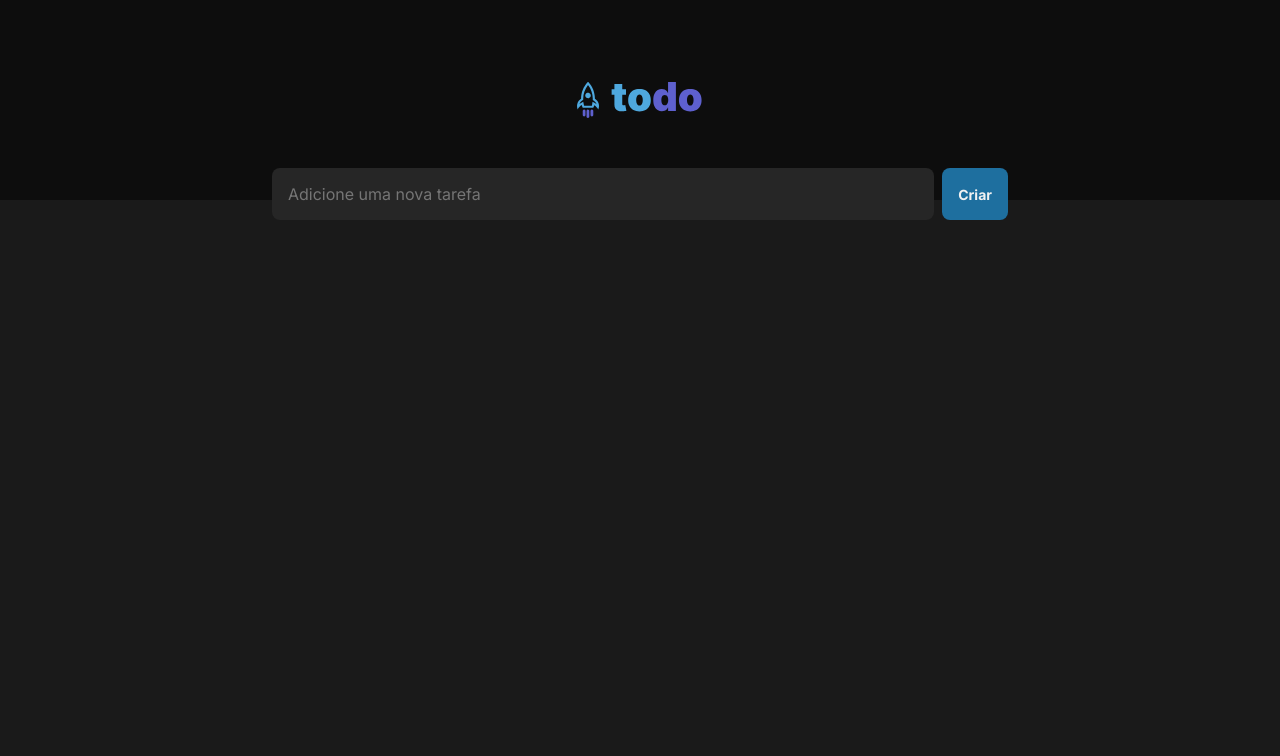
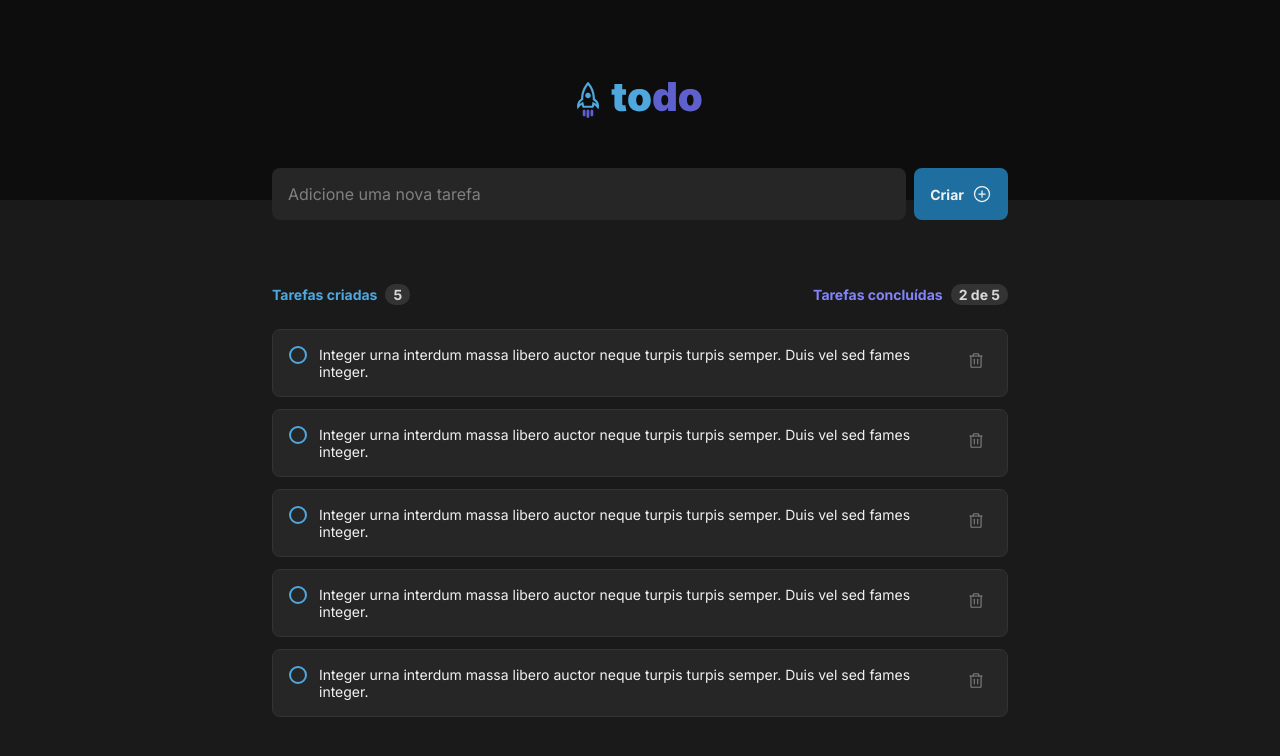
Before and after one commit to Davi-Lobo/rocketseat-reactjs-challenge-todo, a React (Vite) app: page / in a window 1280 px wide. Shown: the top 756 px of the page. Built offline with nearby package versions, Linux system fonts and the light colour scheme; the HTML template or start-up script is replaced by a standard one.

Commit message:
Creates Task component and finishes styles

```diff
--- a/package.json
+++ b/package.json
@@ -10,6 +10,7 @@
     "preview": "vite preview"
   },
   "dependencies": {
+    "phosphor-react": "^1.4.1",
     "react": "^18.2.0",
     "react-dom": "^18.2.0"
   },
--- a/src/App.module.css
+++ b/src/App.module.css
@@ -2,3 +2,43 @@
     max-width: 46rem;
     margin: -2rem auto 0;
 }
+
+.tasksContainer header {
+    display: flex;
+    justify-content: space-between;
+    margin-bottom: 1.5rem;
+    font-size: 0.875rem;
+}
+
+.createdTasks {
+    color: var(--blue-400);
+    display: flex;
+    align-items: center;
+    gap: 0.5rem;
+}
+
+.createdTasks span {
+    padding: 0.125rem 0.5rem;
+    background: var(--gray-400);
+    color: var(--gray-200);
+    border-radius: 10px;
+}
+
+.finishedTasks {
+    color: var(--purple-400);
+    display: flex;
+    align-items: center;
+    gap: 0.5rem;
+    font-size: 0.875rem;
+}
+
+.finishedTasks span {
+    padding: 0.125rem 0.5rem;
+    background: var(--gray-400);
+    color: var(--gray-200);
+    border-radius: 10px;
+}
+
+.taskList {
+    list-style: none;
+}
--- a/src/App.tsx
+++ b/src/App.tsx
@@ -1,8 +1,11 @@
-import { Header } from "./components/Header"
+import { Header } from "./components/Header";
+import { CreateTask } from "./components/CreateTask";
+import { Task } from "./components/Task";
 
 import './global.css';
+
 import styles from './App.module.css';
-import { CreateTask } from "./components/CreateTask";
+
 
 export default function App() {
   return (
@@ -11,6 +14,21 @@ export default function App() {
 
       <main className={styles.pageMain}>
         <CreateTask/>
+
+        <div className={styles.tasksContainer}>
+          <header>
+              <strong className={styles.createdTasks}>Tarefas criadas <span>5</span></strong>
+              <strong className={styles.finishedTasks}>Tarefas concluídas <span>2 de 5</span></strong>
+          </header>
+
+          <ul className={styles.taskList}>
+            <Task/>
+            <Task/>
+            <Task/>
+            <Task/>
+            <Task/>
+          </ul>
+        </div>
       </main>
     </>
   )
--- a/src/components/CreateTask.module.css
+++ b/src/components/CreateTask.module.css
@@ -1,15 +1,20 @@
 .createTaskForm {
     display: flex;
     gap: 0.5rem;
+    margin-bottom: 4rem;
 }
 
 .createTaskForm input {
     background: var(--gray-500);
-    color: var(--gray-300);
+    color: var(--gray-100);
     border: 0;
     border-radius: 8px;
     padding: 1rem;
     flex: 1;
+}
+
+.createTaskForm input::placeholder {
+    color: var(--gray-300);
 }
 
 .createTaskForm button {
@@ -21,9 +26,13 @@
     font-weight: 700;
     font-size: 0.875rem;
     transition: background-color 0.1s;
+
+    display: flex;
+    align-items: center;
+    gap: 0.5rem;
 }
 
 .createTaskForm button:hover {
     cursor: pointer;
-    filter: brightness(0.9);
+    background: var(--blue-400);
 }
--- a/src/components/CreateTask.tsx
+++ b/src/components/CreateTask.tsx
@@ -1,10 +1,11 @@
+import { PlusCircle } from 'phosphor-react';
 import styles from './CreateTask.module.css';
 
 export function CreateTask() {
     return(
         <form className={styles.createTaskForm}>
             <input type="text" placeholder="Adicione uma nova tarefa"/>
-            <button type="submit">Criar</button>
+            <button type="submit">Criar <PlusCircle size={20}/></button>
         </form>
     );
 }
--- /dev/null
+++ b/src/components/Task.module.css
@@ -0,0 +1,78 @@
+.taskItem {
+    margin-bottom: 0.75rem;
+}
+
+.taskItem:last-child {
+    margin-bottom: 0;
+}
+
+.taskContent {
+    border: 1px solid var(--gray-400);
+    display: flex;
+    align-items: flex-start;
+    gap: 0.75rem;
+    padding: 1rem;
+    border-radius: 8px;
+    background-color: var(--gray-500);
+    margin-bottom: 0.75rem;
+}
+
+.taskContent p {
+    font-size: 0.875rem;
+}
+
+.taskContent button {
+    border: 0;
+    cursor: pointer;
+    color: var(--gray-300);
+    padding: 0.375rem;
+    background: transparent;
+    border-radius: 4px;
+
+    display: flex;
+    align-items: center;
+}
+
+.taskContent button:hover {
+    background: var(--gray-400);
+    color: var(--red-500);
+}
+
+.customCheckbox input {
+    display: none;
+}
+
+.customCheckbox span {
+    cursor: pointer;
+    height: 18px;
+    width: 18px;
+    border: 2px solid var(--blue-400);
+    border-radius: 50%;
+    flex-shrink: 0;
+    display: flex;
+    align-items: center;
+    justify-content: center;
+}
+
+.customCheckbox span:hover {
+    border-color: var(--blue-700);
+    background: rgba( 30, 111, 159, 0.2);
+}
+
+.customCheckbox span svg {
+    display: none;
+}
+
+.customCheckbox input:checked ~ span {
+    border-color: var(--purple-700);
+    background: var(--purple-700);
+}
+
+.customCheckbox input:checked ~ span svg {
+    display: block;
+}
+
+.customCheckbox input:checked ~ span:hover {
+    border-color: var(--purple-400);
+    background: var(--purple-400);
+}
--- /dev/null
+++ b/src/components/Task.tsx
@@ -0,0 +1,22 @@
+import { Check, Trash } from 'phosphor-react';
+
+import styles from './Task.module.css';
+
+export function Task() {
+    return(
+        <li className={styles.taskItem}>
+            <div className={styles.taskContent}>
+                <label className={styles.customCheckbox}>
+                    <input type="checkbox" />
+                    <span>
+                        <Check size={12}/>
+                    </span>
+                </label>
+                <p>Integer urna interdum massa libero auctor neque turpis turpis semper. Duis vel sed fames integer.</p>
+                <button type="button">
+                    <Trash size={18}/>
+                </button>
+            </div>
+        </li>
+    );
+}
--- a/src/global.css
+++ b/src/global.css
@@ -16,7 +16,12 @@
     --purple-400: #8284FA;
     --purple-700: #5E60CE;
 
-    --orange-500: #E25858;
+    --red-500: #E25858;
+}
+
+input[type="text"]:focus {
+    outline: transparent;
+    box-shadow: 0 0 0 2px var(--purple-700);
 }
 
 
```
Also changed, not shown: 1 other file (tests, documents, lock files or other folders).
